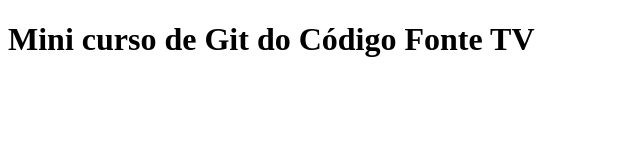
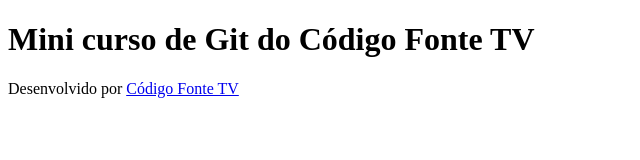
Before and after one commit to robsonjonathas/mini-curso-git, a plain HTML site: page index.html in a window 1280 px wide. Shown: the whole page, without its empty margins (0-640 px from the left). Drawn offline with Linux system fonts and the light colour scheme.

Commit message:
Primeiro commit

```diff
--- a/index.html
+++ b/index.html
@@ -7,5 +7,8 @@
 </head>
 <body>
     <h1>Mini curso de Git do Código Fonte TV</h1>
+    <footer>
+        <p>Desenvolvido por <a href="https://codigofontetv.com.br">Código Fonte TV</a></p>
+    </footer>
 </body>
 </html>
```
